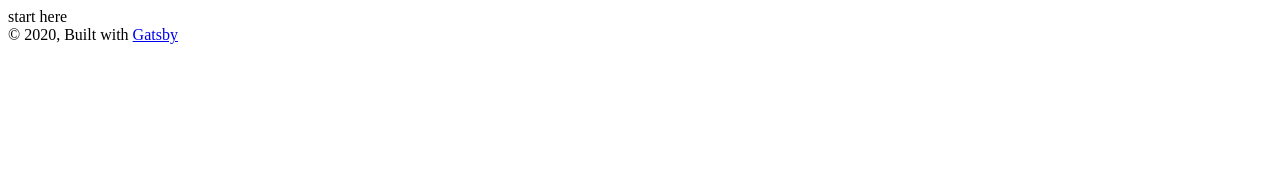
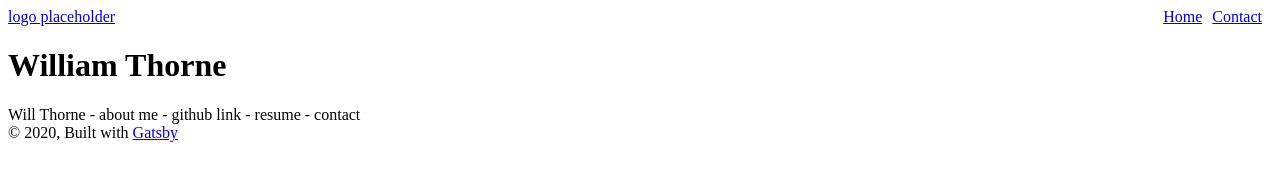
Before and after one commit to 318Thorne/my-website, a Gatsby site: page / in a window 1280 px wide. Built offline with nearby package versions, Linux system fonts and the light colour scheme; Gatsby itself is replaced by a stand-in of ours.

Commit message:
added basic header skeleton

```diff
--- a/src/components/header.js
+++ b/src/components/header.js
@@ -1,9 +1,31 @@
 import PropTypes from "prop-types"
 import React from "react"
+import { Link } from "gatsby"
+import styled from "@emotion/styled"
+
+const StyledNav = styled.nav`
+  display: flex;
+  justify-content: start;
+`
+const LogoContainer = styled.div`
+  flex: 1 1 auto;
+`
+const StyledLink = styled(Link)`
+  margin-right: 10px;
+`
 
 const Header = ({ siteTitle }) => (
   <header>
-    <div></div>
+    <StyledNav>
+      <LogoContainer>
+        <Link to="/">logo placeholder</Link>
+      </LogoContainer>
+      <div>
+        <StyledLink to="/">Home</StyledLink>
+        <StyledLink to="/contact">Contact</StyledLink>
+      </div>
+    </StyledNav>
+    <h1>{siteTitle}</h1>
   </header>
 )
 
--- a/src/pages/index.js
+++ b/src/pages/index.js
@@ -5,7 +5,7 @@ import SEO from "../components/seo"
 const IndexPage = () => (
   <Layout>
     <SEO title="Home" />
-    start here
+    Will Thorne - about me - github link - resume - contact
   </Layout>
 )
 
```
